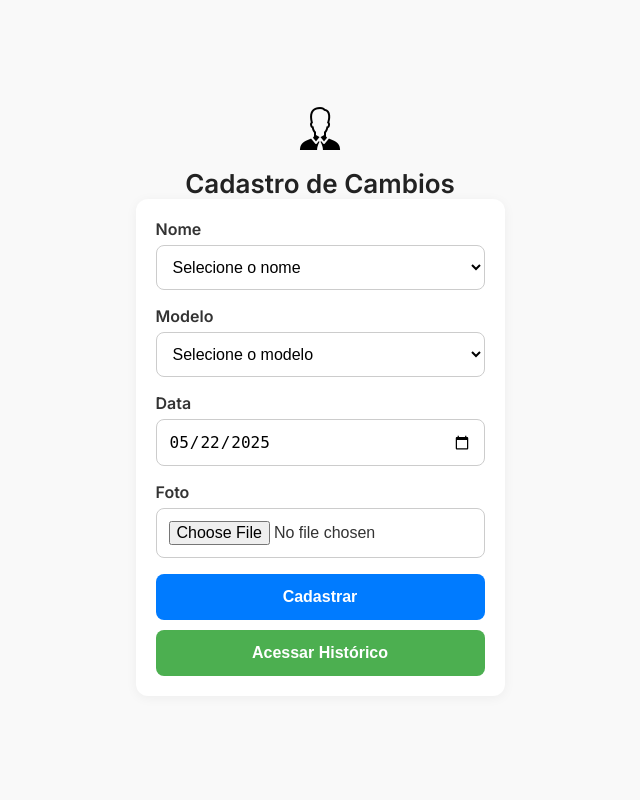
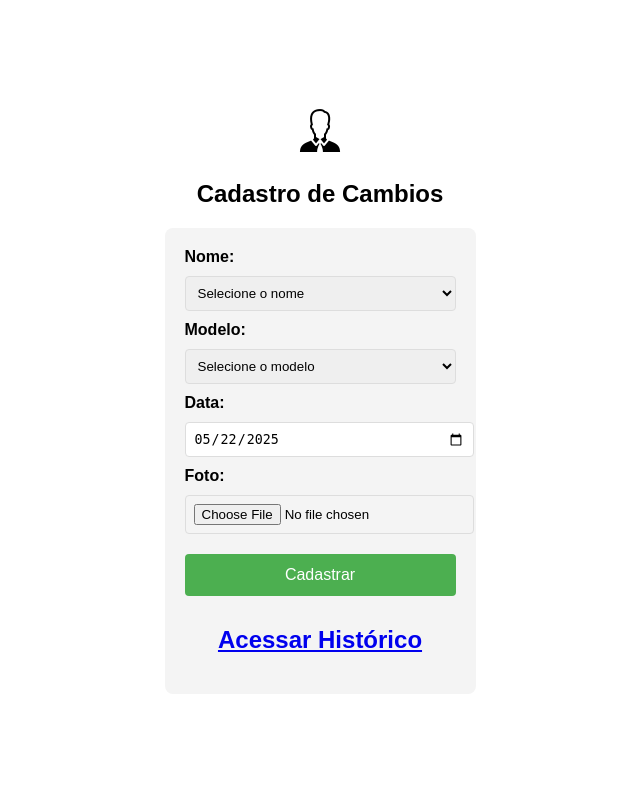
Before and after one commit to DiogoMatsukuraDeOliveira/projetoparaempresa, a PHP site: page / in a window 1280 px wide. Shown: the whole page, without its empty margins (320-960 px from the left). Run offline with PHP 8.4, Linux system fonts and the light colour scheme.

Commit message:
Possivelvfinal

```diff
--- a/css/styles.css
+++ b/css/styles.css
@@ -1,219 +1,191 @@
-/* Reset básico e fonte */
-html, body {
-  height: 100%;
+body {
+    font-family: Arial, sans-serif;
     margin: 0;
     padding: 0;
     box-sizing: border-box;
-  font-family: 'Inter', sans-serif;
-  background-color: #f9f9f9;
-  color: #333;
-  display: flex;
-  align-items: center;    /* centra verticalmente */
-  justify-content: center;/* centra horizontalmente */
-}
-
-/* Container centralizado */
-.container {
-  width: 95%;
-  max-width: 500px;
-  padding: 20px;
-}
-
-/* Header */
-.header {
     display: flex;
     flex-direction: column;
     align-items: center;
-  gap: 10px;
+    justify-content: center;
+    height: 100vh;
+    overflow: auto; /* Garante que a tela tenha rolagem se necessário */
 }
 
-.topo-icone img {
-  width: 50px;
-  height: 50px;
+/* Título */
+h1 {
+    text-align: center;
+    margin: 20px 0;
+    font-size: 24px;
 }
 
-h1 {
-  margin: 0;
-  font-size: 26px;
-  text-align: center;
-  color: #222;
+/* Layout de formulários */
+form {
+    max-width: 500px;
+    margin: 0 auto;
+    padding: 20px;
+    background-color: #f4f4f4;
+    border-radius: 8px;
 }
 
-/* Card */
-.card {
-  background: #fff;
-  padding: 20px;
-  border-radius: 12px;
-  box-shadow: 0 2px 12px rgba(0, 0, 0, 0.05);
+label {
+    display: block;
+    margin-bottom: 10px;
+    font-weight: bold;
 }
 
-/* Formulário */
-.form-grid {
-  display: flex;
-  flex-direction: column;
-  gap: 16px;
+select, input {
+    width: 100%;
+    padding: 8px;
+    margin-bottom: 10px;
+    border: 1px solid #ddd;
+    border-radius: 4px;
 }
 
-.form-group {
-  display: flex;
-  flex-direction: column;
+button {
+    padding: 12px 20px;
+    background-color: #4CAF50;
+    color: white;
+    border: none;
+    border-radius: 4px;
+    cursor: pointer;
+    font-size: 16px;
+    width: 100%;
+    max-width: 300px;
+    margin: 10px auto;
 }
 
-.form-group-full {
+button:hover {
+    background-color: #45a049;
+}
+
+/* Histórico */
+#filters, #historyContent {
+    margin: 20px 0;
+}
+
+#filters select, #filters label {
     width: 100%;
 }
 
-label {
-  margin-bottom: 6px;
-  font-weight: 600;
+#historyList {
+    margin-top: 20px;
+    width: 100%; /* Garantir que o histórico ocupe toda a largura disponível */
+    max-width: 500px; /* Largura máxima para o histórico */
+    max-height: 400px; /* Define uma altura máxima para o histórico */
+    overflow-y: auto; /* Permite rolagem vertical se houver muitas entradas */
 }
 
-select,
-input[type="date"],
-input[type="file"],
-input[type="text"] {
-  padding: 12px;
-  border: 1px solid #ccc;
-  border-radius: 8px;
-  background-color: #fff;
-  font-size: 16px;
-  transition: border-color 0.3s;
+/* Layout de cada entrada do histórico */
+#historyList div {
+    background-color: #f9f9f9;
+    padding: 10px;
+    margin-bottom: 10px;
+    border-radius: 4px;
+    display: flex;
+    flex-direction: column;
+    align-items: center;
+    overflow: hidden; /* Evita que o conteúdo transborde */
+    word-wrap: break-word; /* Quebra palavras longas */
 }
 
-select:focus,
-input:focus {
-  border-color: #007bff;
-  outline: none;
+/* Estilo para as informações dentro da box */
+#historyList div p,
+#historyList div img {
+    margin: 5px 0;
+    text-align: center;
 }
 
-/* Botões */
-.form-actions {
-  display: flex;
-  flex-direction: column;
-  gap: 10px;
-}
-
-.btn {
-  padding: 14px;
-  border: none;
-  border-radius: 8px;
-  font-weight: 600;
-  font-size: 16px;
-  cursor: pointer;
-  transition: background-color 0.3s ease, transform 0.1s;
-}
-
-.btn-primary {
-  background-color: #007bff;
-  color: white;
-}
-
-.btn-primary:hover,
-.btn-primary:focus {
-  filter: brightness(0.9);
-}
-
-.btn-primary:active {
-  transform: scale(0.98);
-}
-
-.btn-secondary {
-  background-color: #4caf50;
-  color: white;
-}
-
-.btn-secondary:hover,
-.btn-secondary:focus {
-  filter: brightness(0.9);
-}
-
-.btn-secondary:active {
-  transform: scale(0.98);
-}
-
-/* Histórico e outros */
-#historyList {
-  margin-top: 20px;
-  max-height: 400px;
-  overflow-y: auto;
-}
-
-#historyList div {
-  background-color: #fafafa;
-  padding: 12px;
-  border-radius: 8px;
-  margin-bottom: 10px;
-  box-shadow: 0 1px 4px rgba(0,0,0,0.05);
-}
-
-#historyList div p {
-  margin: 5px 0;
-}
-
+/* Estilo da imagem */
 #historyList div img {
     max-width: 100px;
     max-height: 100px;
     object-fit: cover;
+    margin: 10px 0;
 }
 
-.action-buttons {
+/* Caixa de botões (caneta e X) lado a lado */
+#historyList .action-buttons {
     display: flex;
+    justify-content: center;
     gap: 10px;
-  justify-content: center;
+    margin-top: 10px;
 }
 
-.action-buttons button {
-  background: transparent;
+#historyList .action-buttons button {
+    padding: 5px;
+    font-size: 16px;
+    background-color: transparent;
     border: none;
     cursor: pointer;
-  padding: 5px;
+    width: 40px;
+    height: 40px;
+    display: flex;
+    align-items: center;
+    justify-content: center;
     border-radius: 50%;
-  transition: background-color 0.2s;
 }
 
-.action-buttons button:hover {
-  background-color: #eee;
-}
-
-.edit-btn:hover {
+#historyList .edit-btn:hover {
     color: #ffa500;
 }
 
-.delete-btn:hover {
+#historyList .delete-btn:hover {
     color: #ff6347;
 }
 
-/* Responsivo */
+/* Ajustes para dispositivos móveis */
 @media (max-width: 768px) {
+    form {
+        padding: 10px;
+    }
+
+    label {
+        font-size: 14px;
+    }
+
+    select, input, button {
+        font-size: 14px;
+        padding: 10px;
+    }
+
     h1 {
         font-size: 24px;
     }
 
-  select, input, label {
-    font-size: 15px;
+    #filters select {
+        width: 100%;
     }
 
-  .btn {
-    font-size: 15px;
+    #historyList div {
+        padding: 15px;
+        font-size: 14px;
+        width: 100%; /* Garante que as entradas ocupem toda a largura disponível */
     }
 }
 
+/* Ajustes para telas muito pequenas */
 @media (max-width: 480px) {
     h1 {
-    font-size: 22px;
+        font-size: 20px;
     }
 
-  select, input, label {
-    font-size: 14px;
+    form {
+        width: 90%;
     }
 
-  .btn {
-    font-size: 14px;
-    padding: 12px;
+    label, select, input, button {
+        font-size: 12px;
+        padding: 15px;
     }
 
-  .form-actions {
-    flex-direction: column;
-    gap: 8px;
+    #historyList div {
+        font-size: 12px;
+        padding: 5px;
+        width: 100%; /* Garante que as entradas ocupem toda a largura disponível */
+    }
+
+    .action-buttons button {
+        font-size: 12px;
+        padding: 5px;
     }
 }
--- a/index.html
+++ b/index.html
@@ -3,31 +3,16 @@
 <head>
     <meta charset="UTF-8">
     <meta name="viewport" content="width=device-width, initial-scale=1.0">
-  <title>Cadastro de Cambios</title>
-  <!-- Fonte suave opcional -->
-  <link rel="preconnect" href="https://fonts.googleapis.com">
-  <link rel="preconnect" href="https://fonts.gstatic.com" crossorigin>
-  <link href="https://fonts.googleapis.com/css2?family=Inter:wght@400;600&display=swap" rel="stylesheet">
+    <title>Cadastro de Funcionários</title>
     <link rel="stylesheet" href="css/styles.css">
 </head>
 <body>
-  <div class="container">
+    <a href="admin.html"><img src="img/icons8-administrador-masculino-50.png" alt=""></a>
+    <h1>Cadastro de Cambios</h1>
 
-    <header class="header">
-      <div class="topo-icone">
-        <a href="admin.html">
-          <img src="img/icons8-administrador-masculino-50.png" alt="Administrador">
-        </a>
-      </div>
-      <h1>Cadastro de Cambios</h1>
-    </header>
-
-    <main>
-      <section class="card">
-        <form id="dataForm" class="form-grid">
-
-          <div class="form-group">
-            <label for="name">Nome</label>
+    <!-- Formulário de Cadastro -->
+    <form id="dataForm">
+        <label for="name">Nome:</label>
         <select id="name" required>
             <option value="" disabled selected>Selecione o nome</option>
             <option value="Tiozinho">Tiozinho</option>
@@ -36,10 +21,9 @@
             <option value="Gabriel">Gabriel</option>
             <option value="Alisson">Alisson</option>
         </select>
-          </div>
+        <br>
 
-          <div class="form-group">
-            <label for="model">Modelo</label>
+        <label for="model">Modelo:</label>
         <select id="model" onchange="checkModel(this)" required>
             <option value="" disabled selected>Selecione o modelo</option>
             <option value="G5-1.6">G5 1.6</option>
@@ -49,36 +33,25 @@
             <option value="Fusca">Fusca 8x31</option>
             <option value="Outro">Outro</option>
         </select>
+        <br>
+
+        <div id="modelOther" style="display:none;">
+            <label for="modelOtherInput">Especifique o Modelo:</label>
+            <input type="text" id="modelOtherInput">
         </div>
 
-          <div class="form-group form-group-full" id="modelOther" style="display:none;">
-            <label for="modelOtherInput">Especifique o Modelo</label>
-            <input type="text" id="modelOtherInput" placeholder="Digite o modelo">
-          </div>
+        <label for="date">Data:</label>
+        <input type="date" id="date" required>
+        <br>
 
-          <div class="form-group">
-            <label for="date">Data</label>
-            <input type="date" id="date" required>
-          </div>
+        <label for="photo">Foto:</label>
+        <input type="file" id="photo" accept="image/*" required>
+        <br>
 
-          <div class="form-group">
-            <label for="photo">Foto</label>
-            <input type="file" id="photo" accept="image/*" required>
-          </div>
+        <button type="submit">Cadastrar</button>
+        <h1><a href="history.html">Acessar Histórico</a></h1>
+    </form>
 
-          <div class="form-actions form-group-full">
-            <button type="submit" class="btn btn-primary">Cadastrar</button>
-            <button type="button" class="btn btn-secondary history-btn"
-                    onclick="location.href='history.html'">
-              Acessar Histórico
-            </button>
-          </div>
-
-        </form>
-      </section>
-    </main>
-
-  </div>
     <script src="javascript/index.js"></script>
 </body>
 </html>
```
Lines whose indentation alone changed are shown as unchanged.
